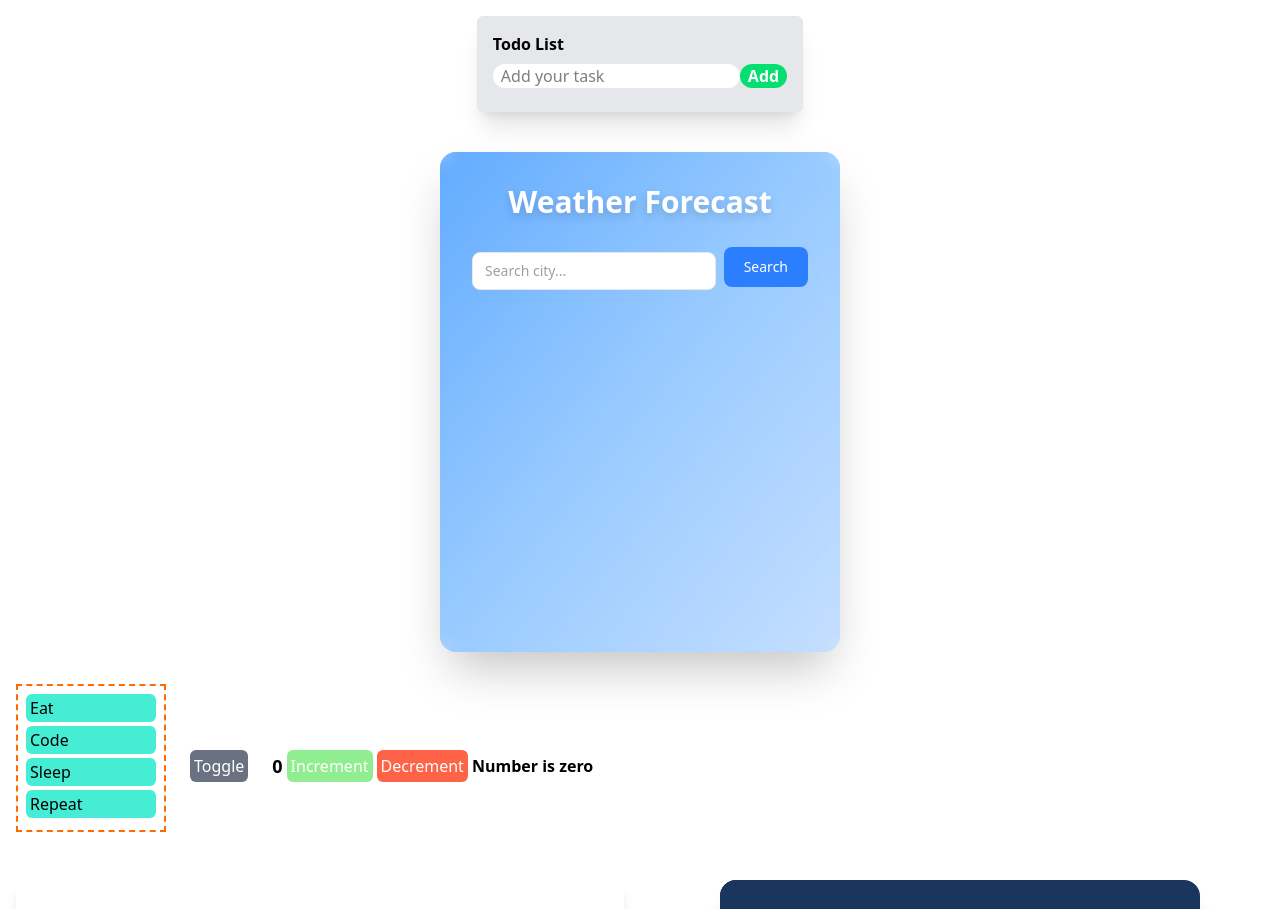
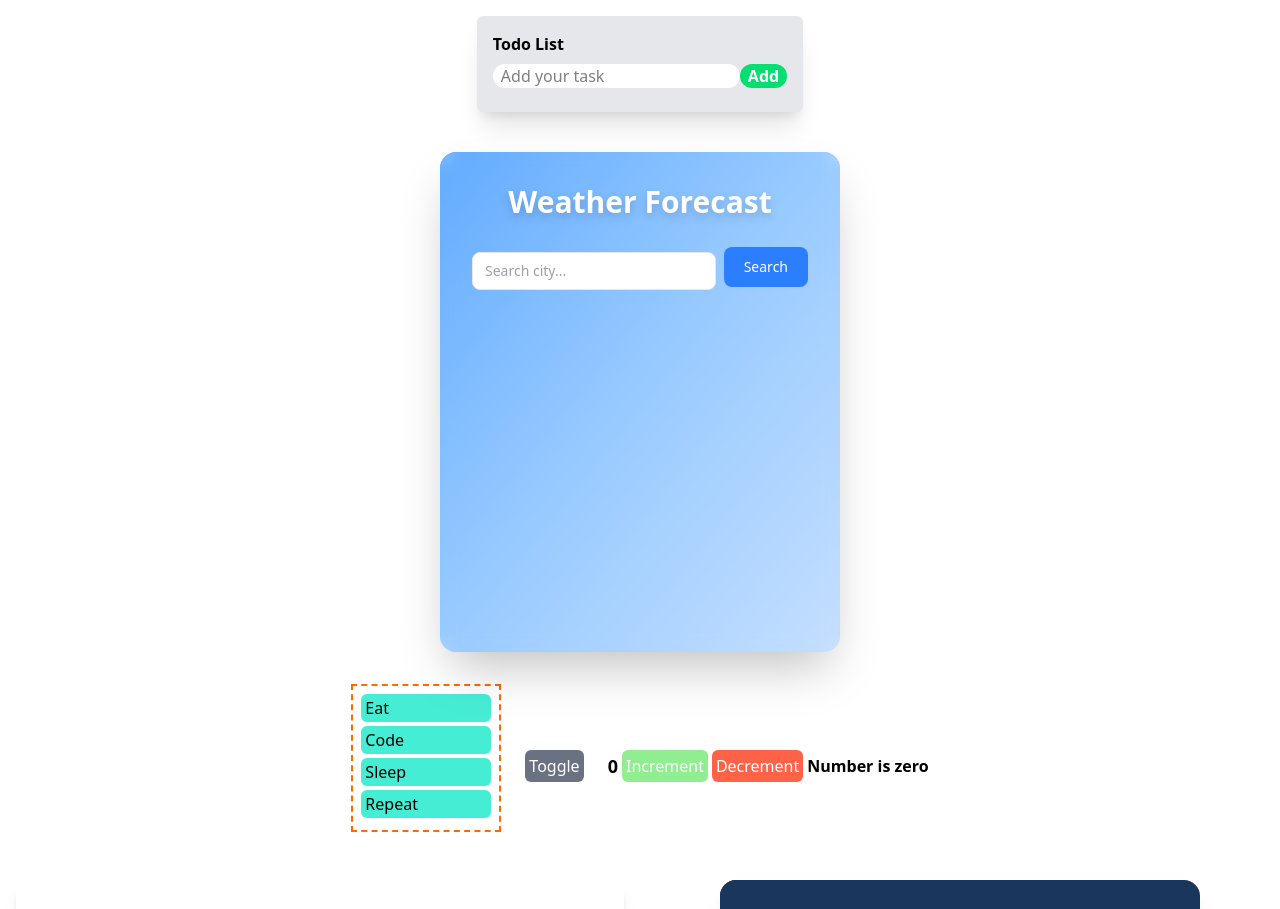
Before and after one commit to verma2510/react-project, a React (Vite) app: page / in a window 1280 px wide. Shown: the top 909 px of the page. Built offline with nearby package versions, Linux system fonts and the light colour scheme.

Commit message:
toggle buttons in center

```diff
--- a/src/App.tsx
+++ b/src/App.tsx
@@ -36,7 +36,7 @@ const App: React.FC = () => {
         <TodoContainer id={1} text="text" />
         <WeatherContainer />
       </div>
-      <div className="p-4 flex gap-6 items-center">
+      <div className="p-4 flex justify-center gap-6 items-center">
         <Todo items={TodoItems} />
         <button
           onClick={(e) => setState(!state)}
```
